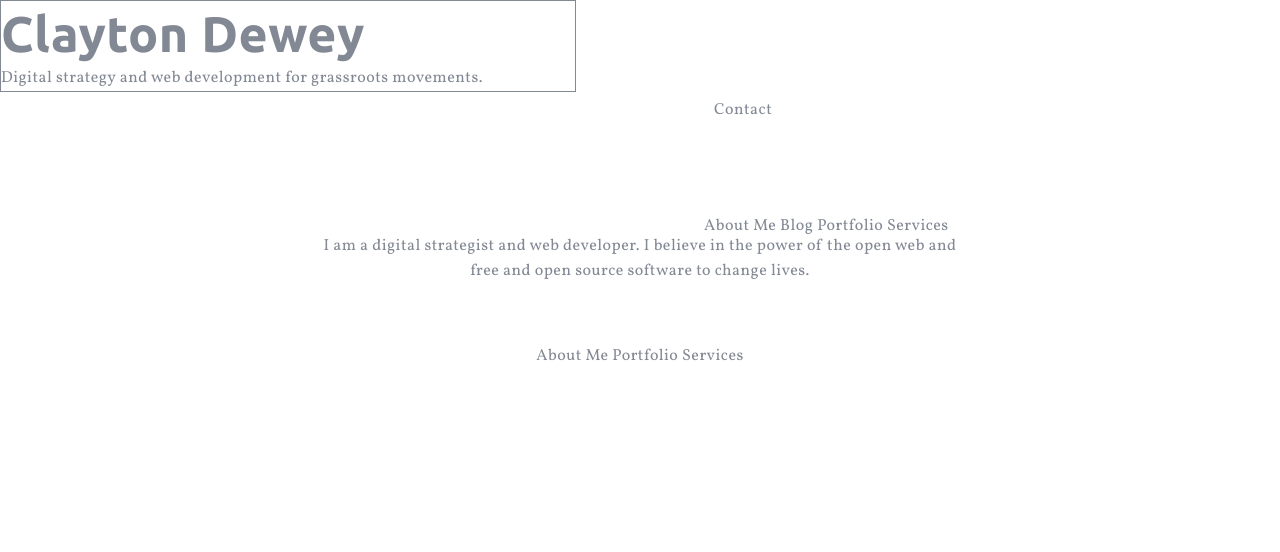
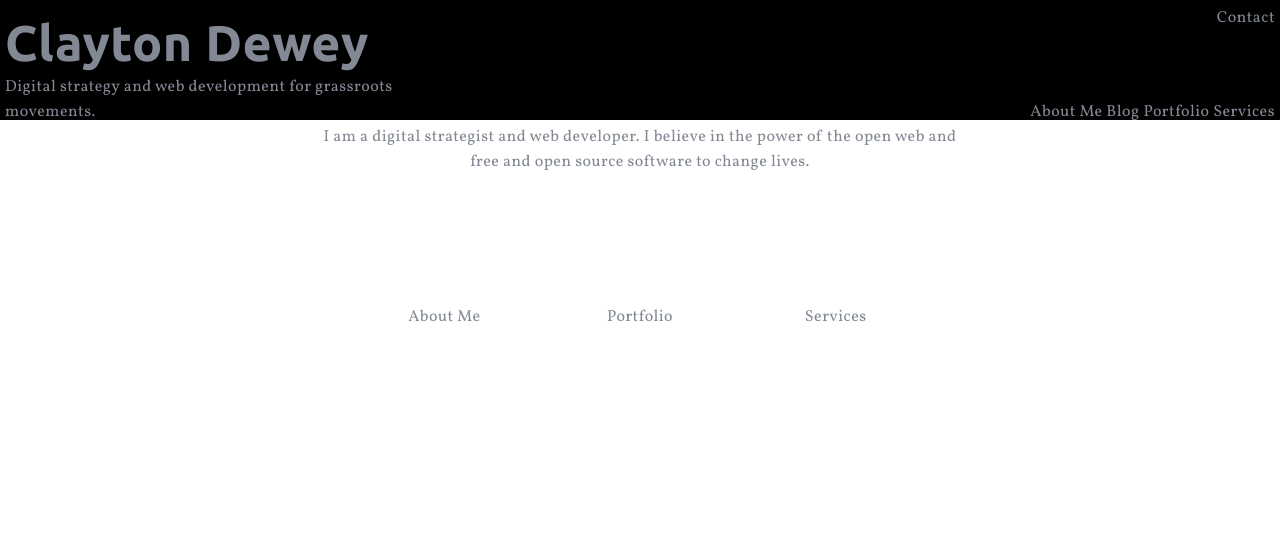
Before and after one commit to cedewey/cedewey.github.io, a plain HTML site: page index.html in a window 1280 px wide. Drawn offline with Linux system fonts and the light colour scheme.

Commit message:
Updates header styles

```diff
--- a/css/style.css
+++ b/css/style.css
@@ -108,24 +108,24 @@ p {
 .title {
 	width: 45%;
 	margin: 0 auto;
-	padding: 0 auto;
+	padding: 10px 0 0 5px;
 	display:inline-block;
 	float:left;
-	border-style: solid;
-	border-width: 1px;
 }
 
 .contact {
 	margin-left: 55%;
-	float: left;
-	padding:  10px 60px 100px 10px;
-}
-.header {
-	height: 100px;
+	padding:  10px 5px 0 0;
+	position: absolute;
+	top: 0;
+	right: 0;
+
 }
 .top-navigation {
-	margin-left: 55%;
-	clear: left;
+	position: absolute;
+	bottom: 0;
+	right: 0;
+	padding-right: 5px;
 }
 .intro {
 	width: 50%;
@@ -139,3 +139,15 @@ p {
 	margin: auto;
 	text-align: center;
 }
+header {
+	position: relative;
+
+	background-color: black;
+}
+.pages li {
+	width: 30%;
+}
+.content{
+	max-width: 960px;
+	height: 120px;
+}
--- a/index.html
+++ b/index.html
@@ -11,6 +11,7 @@
 </head>
 <body>
 	<header>
+		<div class="content">
 			<div class="title">
 				<h1>Clayton Dewey</h1>
 				<p>Digital strategy and web development for grassroots movements.</p>
@@ -19,15 +20,14 @@
 				<a href="mailto:claytondewey@gmail.com">Contact</a>
 			</div>
 			<nav class="top-navigation">
-			<div>
 				<ul>
 					<li><a href="/about-me">About Me</a></li>
 					<li><a href="http://www.fistinthemouth.com">Blog</a></li>
 					<li><a href="/portfolio">Portfolio</a></li>
 					<li><a href="/services">Services</a></li>
 				</ul>
+			</nav>
 		</div>
-		</nav>
 	</header>
 	<section class="intro">
 		<div class = "content">
@@ -46,9 +46,15 @@
 	<footer class="social">
 		<div class="content">
 			<ul class="social-icons">
-				<li><a href="https://www.facebook.com/"></a></li>
-				<li><a href="https://www.github.com/cedewey"></a></li>
-				<li><a href="https://www.twitter.com/claybolto"></a></li>
+				<li class="facebook">
+					<a href="https://www.facebook.com/"><i class="fa-li fa fa-facebook"></i></a>
+				</li>
+				<li class="github">
+					<a href="https://www.github.com/cedewey"><i class="fa-li fa fa-github"></i></a>
+				</li>
+				<li class="twitter">
+					<a href="https://www.twitter.com/claybolto"><i class="fa-li fa fa-twitter"></i></a>
+				</li>
 			</ul>
 		</div>
 	</footer>
```
Lines whose indentation alone changed are shown as unchanged.
